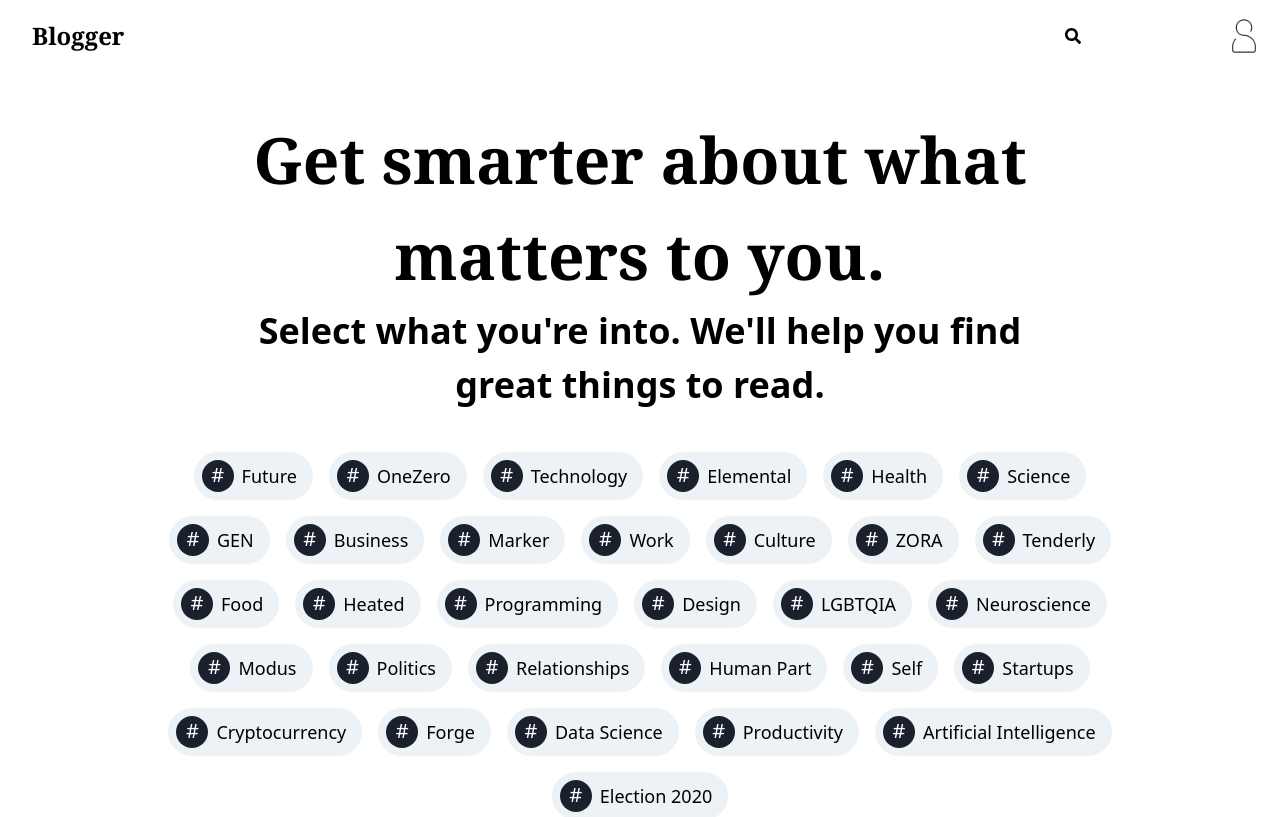
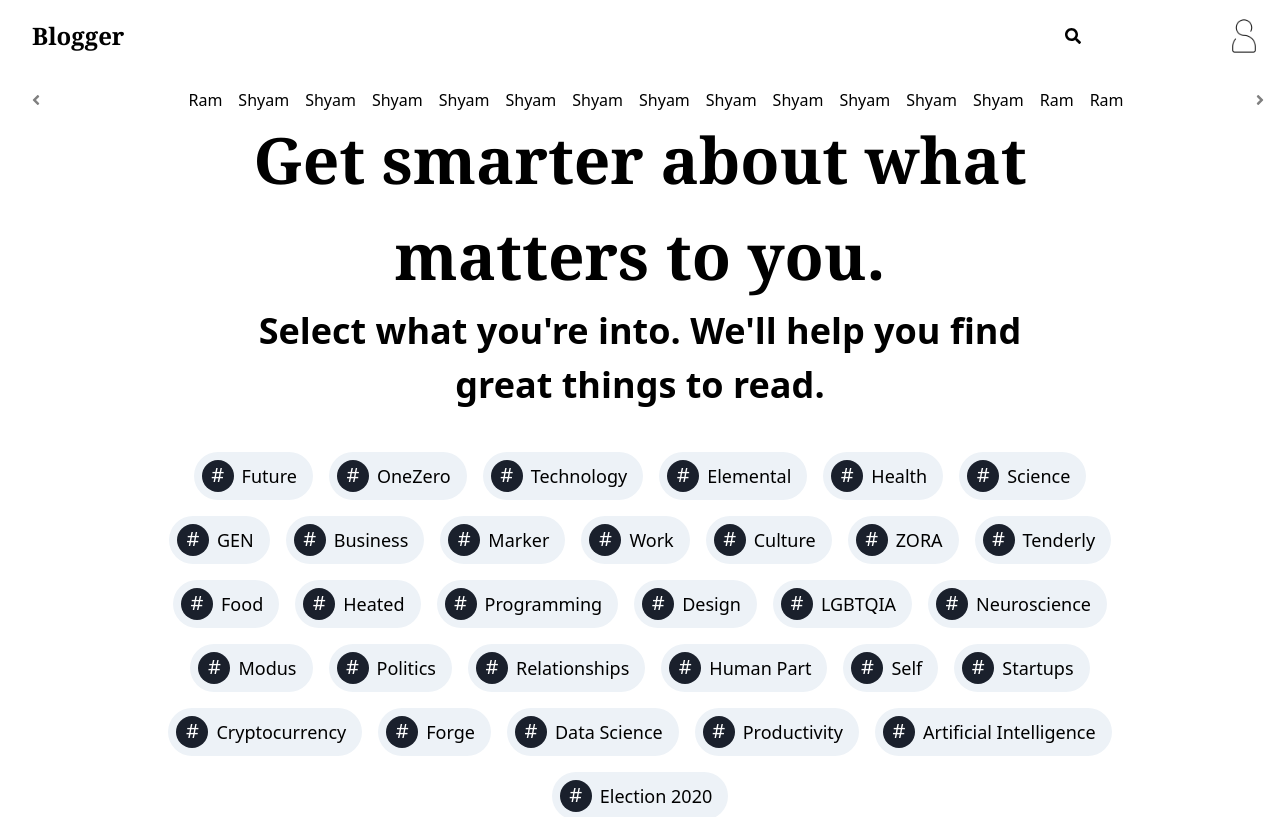
Before and after one commit to AmitKuntal/blogger, a React (Create React App) app: page / in a window 1280 px wide. Shown: the top 817 px of the page. Built offline with nearby package versions, Linux system fonts and the light colour scheme.

Commit message:
Second scrollable navigation bar added

```diff
--- a/package.json
+++ b/package.json
@@ -10,6 +10,7 @@
     "@testing-library/jest-dom": "^4.2.4",
     "@testing-library/react": "^9.5.0",
     "@testing-library/user-event": "^7.2.1",
+    "lodash.debounce": "^4.0.8",
     "react": "^16.13.1",
     "react-dom": "^16.13.1",
     "react-fontawesome": "^1.7.1",
--- a/src/components/navbar.jsx
+++ b/src/components/navbar.jsx
@@ -3,12 +3,13 @@
 import SignIn from './signin';
 import Search from './search';
 import Profile from './profile';
+import ScrollableMenu from './scrollablemenu';
 
 function Navbar(props) {
 
   return (
-      <div className="fixed w-full flex justify-center mainbackgroundcolor">
-        <nav className="font-bold container w-full flex items-center justify-between p-4 h-full sm:text-md sm:pl-2 md:pl-2 lg:pl-8">
+      <div className="w-full fixed flex flex-row flex-wrap justify-center mainbackgroundcolor">
+        <nav className="font-bold w-full container  flex items-center justify-between p-4 h-full sm:text-md sm:pl-2 md:pl-2 lg:pl-8">
             <div className="block sm:block md:hidden sm:mr-2 md:mr-2 lg:mr-6 xl:mr-6">
                     <a className="text-white hover:text-gray-200" href="#">
                         <img  className="w-12 h-12 max-w-md" src={require('./../logo.png')} />
@@ -41,6 +42,7 @@
              }
 
         </nav>
+        { props.login ?<ScrollableMenu />:null}
         </div>
   );
 }
--- /dev/null
+++ b/src/components/scrollablemenu.jsx
@@ -0,0 +1,36 @@
+import React from 'react';
+import {FontAwesomeIcon} from '@fortawesome/react-fontawesome';
+import { faAngleLeft,faAngleRight } from "@fortawesome/free-solid-svg-icons";
+
+
+
+function Features() {
+  const { useRef } = React;
+  const ref = useRef(null);
+
+  const scrollLeft = (scrollOffset) => {
+    console.log(ref.current)
+    ref.current.scrollLeft -=300;
+  };
+
+  const scrollRight = (scrollOffset) => {
+    console.log(ref.current)
+    ref.current.scrollLeft += 300;
+  };
+const projects = ['Ram','Shyam',,'Shyam','Shyam','Shyam','Shyam','Shyam','Shyam','Shyam','Shyam','Shyam','Shyam','Shyam','Ram','Ram']
+  return (
+    <div className="w-full flex flex-row justify-center">
+      <div className= "font-bold w-full container  flex items-center justify-between p-4 h-full sm:text-md sm:pl-2 md:pl-2 lg:pl-8">
+        <FontAwesomeIcon icon={faAngleLeft} onClick={scrollLeft} color="gray"/>
+      <div ref={ref} className="overflow-x-auto flex list-none" >
+        {projects.map((data, index) => (
+          <li className="ml-4 font-light">{data}</li>
+        ))}
+      </div>
+      <FontAwesomeIcon icon={faAngleRight} onClick={scrollRight} color="gray"/>
+      </div>
+  </div>
+  );
+}
+
+export default Features;
```
Also changed, not shown: src/index.css (line endings or trailing spaces), 1 other file (tests, documents, lock files or other folders).
